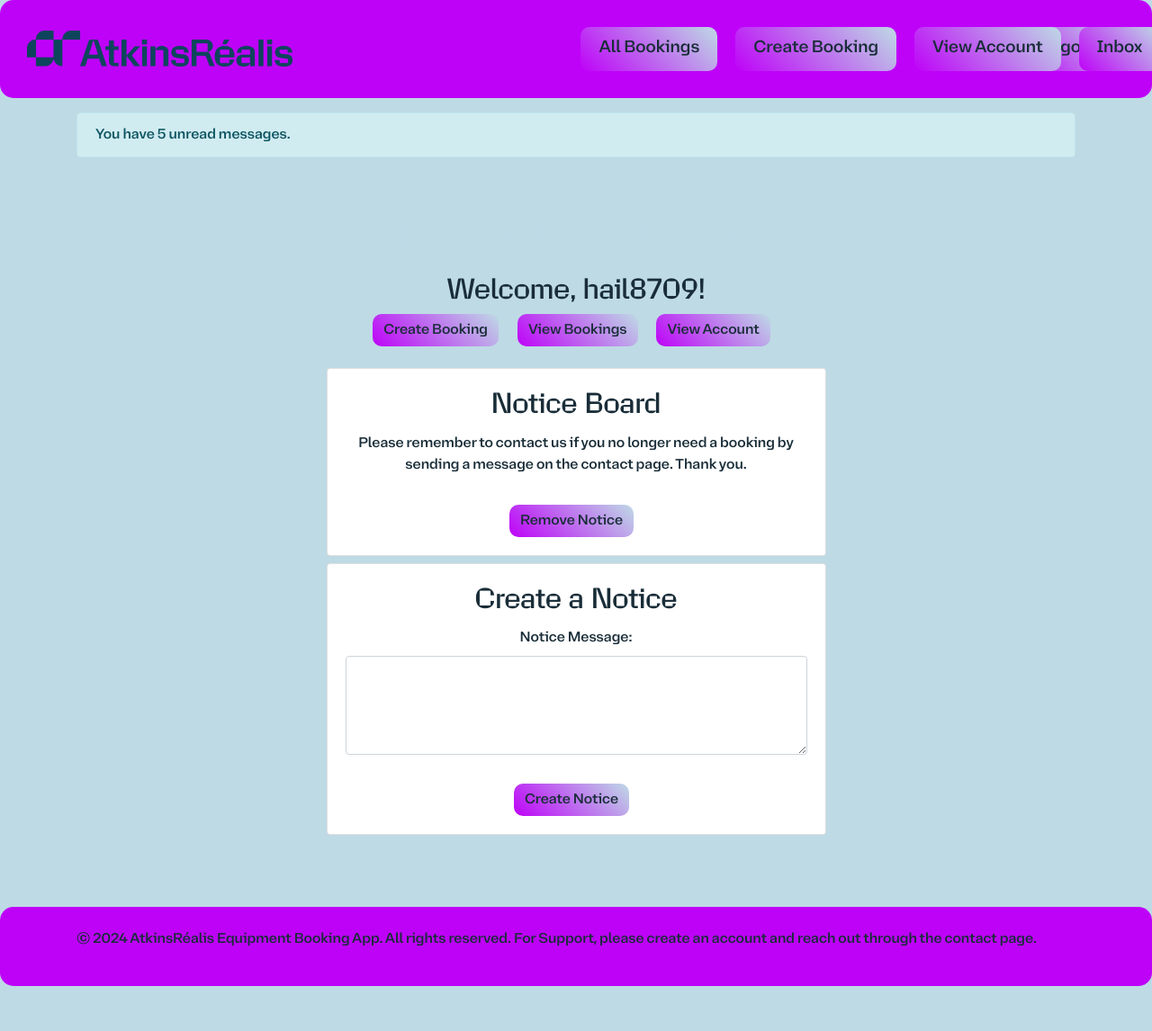
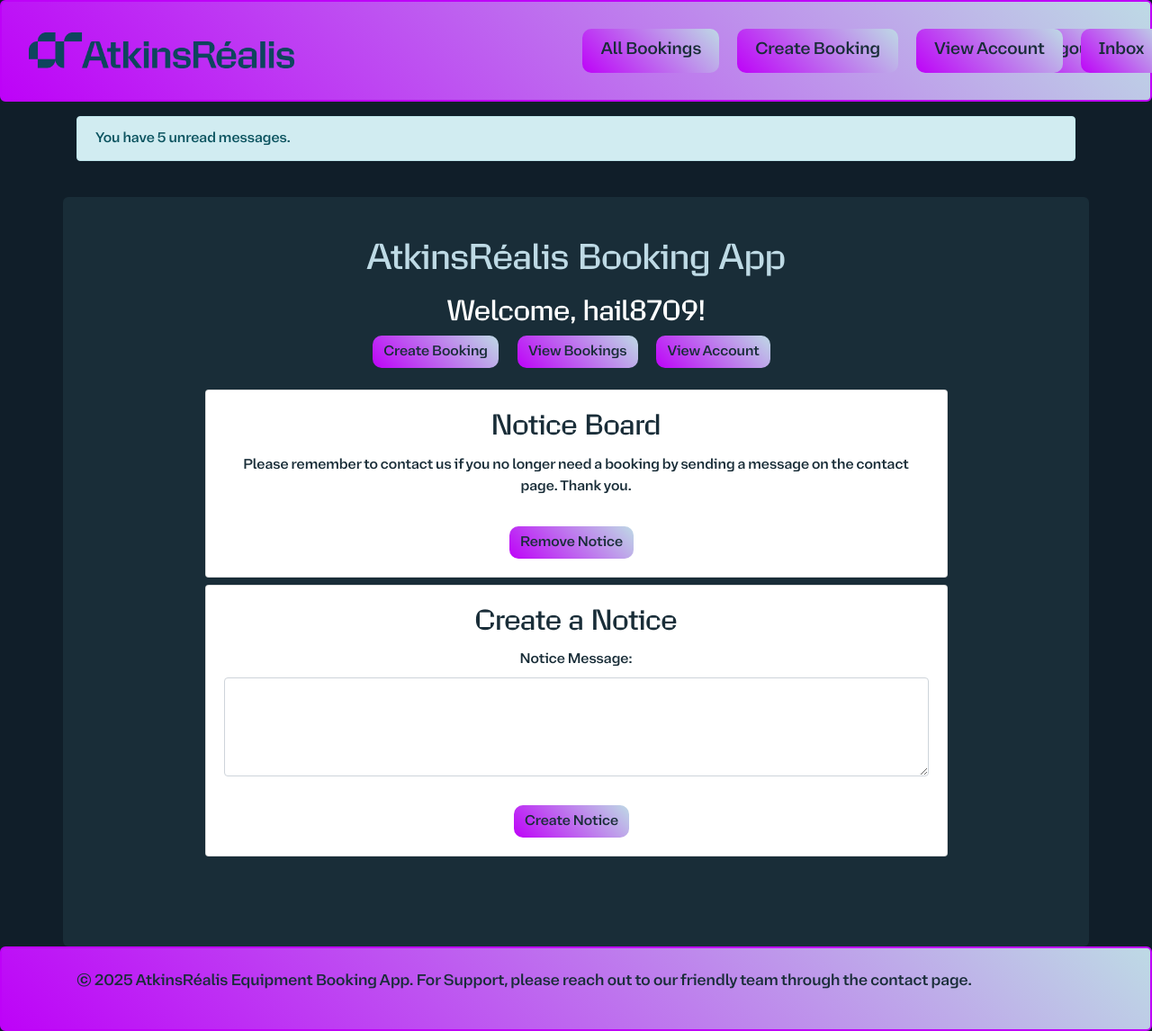
Before and after one commit to CurtisHai/equipment-booking-app, a Django app: page / in a window 1280 px wide. Shown: the whole page at 90% size. Before the commit the page ends 1096 px from the top, so only its background shows below. Run offline with Django 5.2, Linux system fonts and the light colour scheme; a user stored in the database is signed in; data comes from the database, SQL or seed files in the repository; both versions use the stored data as it was after the commit; some libraries are stand-ins or nearby versions.

Commit message:
bug fixes

```diff
--- a/equipment_booking_app/bookings/static/bookings/css/styles.css
+++ b/equipment_booking_app/bookings/static/bookings/css/styles.css
@@ -1,62 +1,95 @@
-/* Background color and text styling for the whole page */
+/* Page layout */
 body {
     background-color: #BEDAE5;
     color: #192d38;
-    font-family: 'Bienvenue', sans-serif;  /* Default font */
+    font-family: 'Bienvenue', sans-serif;
     min-height: 100vh;
     display: flex;
     flex-direction: column;
 }
 
-/* Header section styling */
+/* Header */
 header {
-    background-color: #BE02F8 !important;
-    color: #192d38 !important;
-    font-family: 'Bienvenue', sans-serif;  /* Font for header */
+    background-color: rgba(190, 2, 248, 0.8);
+    color: #192d38;
+    font-family: 'Bienvenue', sans-serif;
     padding: 30px;
-    border-radius: 15px;
+    border-radius: 6px;
+    border: 2px solid #BE02F8;
     text-align: center;
 }
 
-/* Footer section styling */
+/* Footer */
 footer {
-    background-color: #BE02F8 !important;
-    color: #192d38 !important;
-    font-family: 'Bienvenue', sans-serif;  /* Font for footer */
+    background-color: rgba(190, 2, 248, 0.8);
+    color: #192d38;
+    font-family: 'Bienvenue', sans-serif;
     padding: 30px;
-    border-radius: 15px;
+    border-radius: 6px;
+    border: 2px solid #BE02F8;
     text-align: center;
-    margin-top: auto;  /* Keep the footer at the bottom */
+    margin-top: auto;
 }
 
-/* Styling for H1 and H2 headings */
+/* Headings */
 h1, h2 {
-    font-family: 'Gamechanger', sans-serif;  /* Font for headings */
+    font-family: 'Gamechanger', sans-serif;
 }
 
-/* Main content area flex styling */
+/* Main content grows with flex */
 main {
     flex: 1;
 }
 
-/* Button styling */
-.button-style {
+/* Logo */
+.logo {
+    max-height: 40px;
+    margin-right: 20px;
+}
+
+/* Center navigation bar */
+.center-nav {
+    position: relative;
+    left: 300px;
+    font-size: 1.2rem;
+    display: flex;
+    gap: 10px;
+}
+
+/* Nav links */
+.nav-link {
+    padding: 10px 20px;
     background-image: linear-gradient(45deg, #BE02F8, #BEDAE5);
     color: #192d38;
-    padding: 10px 20px;
     border-radius: 10px;
     text-decoration: none;
-    display: inline-block;
+    transition: background-image 0.3s ease;
     margin-right: 10px;
 }
 
-/* Hover effect for buttons */
-.button-style:hover {
+.nav-link:hover {
     background-image: linear-gradient(45deg, #BEDAE5, #BE02F8);
     color: #192d38;
 }
 
-/* Generic button styling for Bootstrap buttons */
+/* Auth buttons */
+.auth-btn {
+    background-image: linear-gradient(45deg, #BE02F8, #BEDAE5);
+    color: #192d38;
+    border: none;
+    padding: 10px 20px;
+    border-radius: 10px;
+    font-size: 1.2rem;
+    margin-right: 10px;
+    transition: background-image 0.3s ease;
+}
+
+.auth-btn:hover {
+    background-image: linear-gradient(45deg, #BEDAE5, #BE02F8);
+    color: #192d38;
+}
+
+/* Generic button */
 .btn {
     background-image: linear-gradient(45deg, #BE02F8, #BEDAE5);
     color: #192d38;
--- a/equipment_booking_app/bookings/templates/bookings/base.html
+++ b/equipment_booking_app/bookings/templates/bookings/base.html
@@ -21,11 +21,12 @@
             src: url('{% static "bookings/fonts/Bienvenue-Medium.ttf" %}') format('truetype');
         }
 
-        /* Styling for header, footer, and overall layout */
+        /* Updated Styling for header and footer with gradient background */
         header {
-            background-color: #BE02F8;
+            background-image: linear-gradient(45deg, #BE02F8, #BEDAE5);
             color: #192d38;
-            border-radius: 15px;
+            border-radius: 6px;
+            border: 2px solid #BE02F8;
             display: flex;
             align-items: center;
             justify-content: space-between;
@@ -33,19 +34,18 @@
         }
 
         footer {
-            background-color: #BE02F8;
+            background-image: linear-gradient(45deg, #BE02F8, #BEDAE5);
             color: #192d38;
-            border-radius: 15px;
+            border-radius: 6px;
+            border: 2px solid #BE02F8;
             padding: 20px;
         }
 
-        /* Style for logo and navigation links */
         .logo {
             max-height: 40px;
             margin-right: 20px;
         }
 
-        /* Center the navigation links manually */
         .center-nav {
             position: relative;
             left: 300px;
@@ -54,7 +54,6 @@
             gap: 10px;
         }
 
-        /* Styling for navigation links with hover effects */
         .nav-link {
             padding: 10px 20px;
             background-image: linear-gradient(45deg, #BE02F8, #BEDAE5);
@@ -71,13 +70,11 @@
             color: #192d38;
         }
 
-        /* Styling for the logout link */
         #logout-link {
             font-size: 1.2rem;
             margin-left: auto;
         }
 
-        /* Style for login and signup buttons */
         .auth-btn {
             background-image: linear-gradient(45deg, #BE02F8, #BEDAE5);
             color: #192d38;
@@ -109,17 +106,16 @@
         }
     </style>
 
+
     <!-- Link to the custom CSS file for additional styles -->
     <link rel="stylesheet" href="{% static 'bookings/css/styles.css' %}">
 </head>
-<body class="d-flex flex-column min-vh-100" style="background-color: #BEDAE5; color: #192d38;">
+<body class="d-flex flex-column min-vh-100" style="background-color: #101e29; color: white;">
     <header>
-        <!-- Logo and link to the homepage -->
         <a href="{% url 'home' %}">
             <img src="{% static 'bookings/images/logo.png' %}" alt="Logo" class="logo">
         </a>
 
-        <!-- Navigation bar with conditional links based on user authentication -->
         <nav class="center-nav">
             {% if user.is_authenticated %}
                 {% if user.is_superuser %}
@@ -138,56 +134,47 @@
             {% endif %}
         </nav>
 
-        <!-- Show login/signup buttons if user is not authenticated -->
         {% if not user.is_authenticated %}
             <div>
                 <a href="{% url 'login' %}" class="auth-btn">Login</a>
                 <a href="{% url 'signup' %}" class="auth-btn">Sign Up</a>
             </div>
         {% else %}
-            <!-- Logout button -->
             <a href="{% url 'logout' %}" id="logout-link" class="nav-link" onclick="confirmLogout(event)">Logout</a>
         {% endif %}
     </header>
 
-    <!-- Display Django messages if there are any -->
     {% if messages %}
     <div class="container mt-3 mb-4">
         <div class="alert alert-info">
             {% for message in messages %}
-            <div class="{% if message.tags %}{{ message.tags }}{% else %}info{% endif %}">
-                {{ message }}
-            </div>
+            <div class="{% if message.tags %}{{ message.tags }}{% else %}info{% endif %}">{{ message }}</div>
             {% endfor %}
         </div>
     </div>
     {% endif %}
 
-    <!-- Main content of the page -->
-    <main class="container flex-grow-1">
+    <main class="container flex-grow-1" style="background-color: #192d38; color: white; border-radius: 6px; padding: 20px;">
         {% block content %}
         {% endblock %}
     </main>
 
-    <!-- Footer with additional information -->
     <footer class="py-4 mt-auto">
         <div class="container text-left">
-            <p>&copy; 2024 AtkinsRéalis Equipment Booking App. All rights reserved. For Support, please create an account and reach out through the contact page.</p>
+            <p style="font-size: 1.1rem;">&copy; 2025 AtkinsRéalis Equipment Booking App. For Support, please reach out to our friendly team through the contact page.</p>
         </div>
     </footer>
 
-    <!-- Bootstrap JS, Popper.js, and jQuery for interactivity and responsiveness -->
+
     <script src="https://code.jquery.com/jquery-3.5.1.slim.min.js"></script>
     <script src="https://cdn.jsdelivr.net/npm/@popperjs/core@2.5.2/dist/umd/popper.min.js"></script>
     <script src="https://stackpath.bootstrapcdn.com/bootstrap/4.5.2/js/bootstrap.min.js"></script>
 
-    <!-- Script to confirm logout -->
     <script>
         function confirmLogout(event) {
-            event.preventDefault();  // Prevent immediate logout
+            event.preventDefault();
             const userConfirmed = confirm("Are you sure you want to log out?");
             if (userConfirmed) {
-                // Redirect to the logout URL if user confirmed
                 window.location.href = event.target.href;
             }
         }
--- a/equipment_booking_app/bookings/templates/bookings/home.html
+++ b/equipment_booking_app/bookings/templates/bookings/home.html
@@ -29,7 +29,7 @@
 
         <!-- Notice Board for Regular Users -->
         {% if notices %}
-        <div class="card w-50 mb-2">  <!-- Reduced margin-bottom from mb-4 to mb-2 -->
+        <div class="card w-75 mb-2 mx-auto"> <!-- Changed from w-50 to w-75 and centered -->
             <div class="card-body" style="color: #192d38;">
                 <h2 class="card-title">Notice Board</h2>
                 <p>{{ notices.message }}</p>
@@ -47,7 +47,7 @@
 
         <!-- Form for Superusers to Create Notices -->
         {% if user.is_superuser %}
-        <div class="card w-50">
+        <div class="card w-75 mx-auto"> <!-- Also widened and centered -->
             <div class="card-body" style="color: #192d38;">
                 <h2 class="card-title">Create a Notice</h2>
                 <form method="post">
--- a/equipment_booking_app/bookings/views.py
+++ b/equipment_booking_app/bookings/views.py
@@ -357,8 +357,4 @@ def remove_notice(request):
 
 
 def security_notice(request):
-    """Inform visitors that the admin interface is secured."""
-    return HttpResponse(
-        "This website is secured and undergoes regular security audits in accordance,"
-        " but not exclusively, with the OWASP Top 10."
-    )
+    return render(request, 'bookings/admin.html')
```
Also changed, not shown: equipment_booking_app/bookings/templates/bookings/admin.html (added, +12 -0 lines), equipment_booking_app/db.sqlite3.
